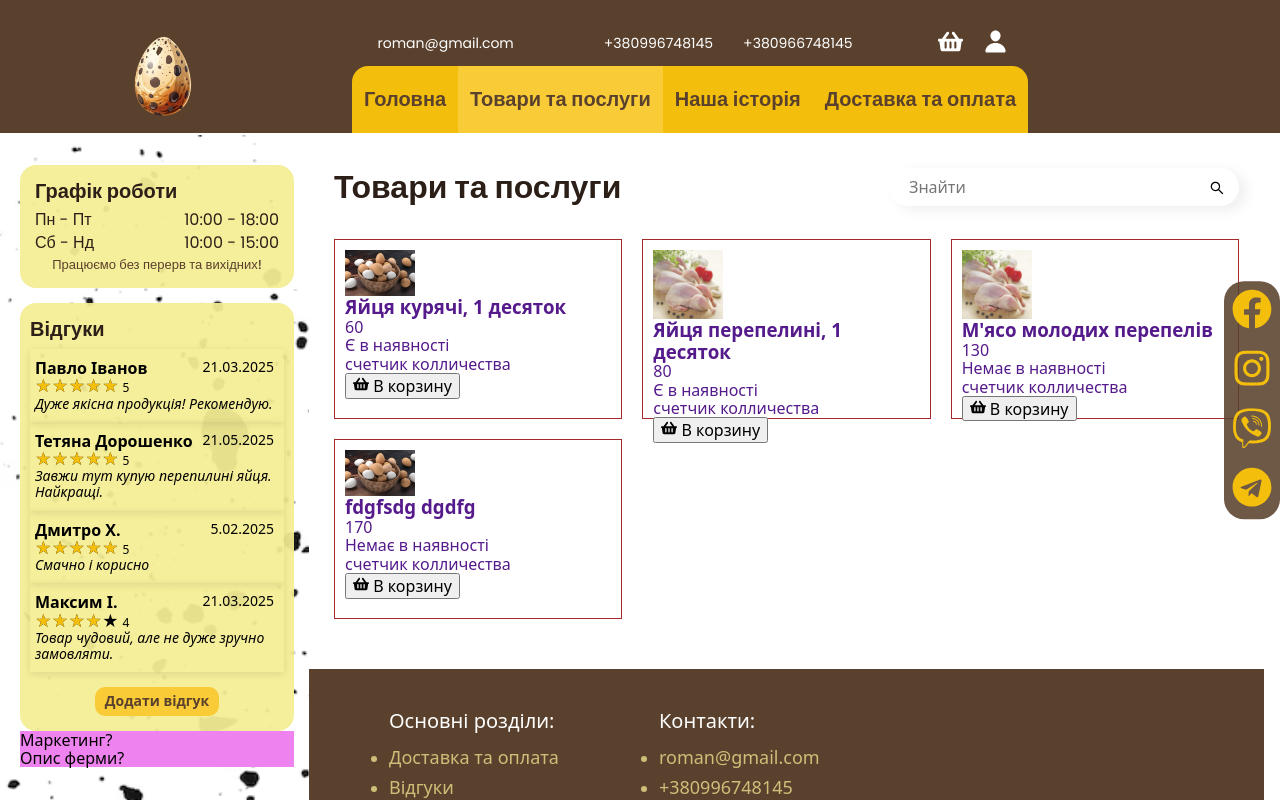
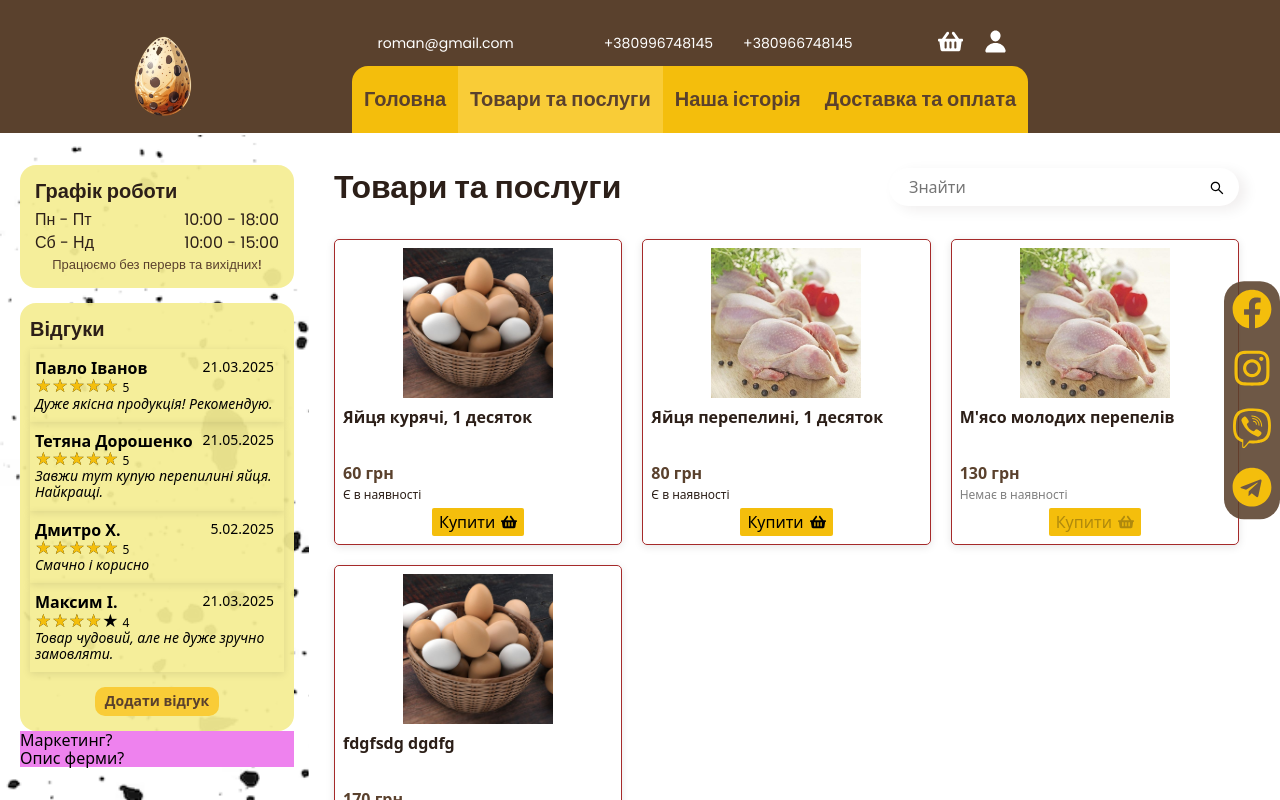
Before and after one commit to al-busova/u_romana, a React (Create React App) app: page /u_romana/goods in a window 1280 px wide. Shown: the top 800 px of the page. Built offline with nearby package versions, Linux system fonts and the light colour scheme.

Commit message:
start profile and some styles in goodpage

```diff
--- a/public/index.html
+++ b/public/index.html
@@ -33,7 +33,7 @@
     <link rel="preconnect" href="https://fonts.googleapis.com" />
     <link rel="preconnect" href="https://fonts.gstatic.com" crossorigin />
     <link
-      href="https://fonts.googleapis.com/css2?family=Poppins:ital,wght@0,400;0,500;0,600;0,700;1,400&display=swap"
+      href="https://fonts.googleapis.com/css2?family=Poppins:ital,wght@0,400;0,500;0,600;0,700;1,400&family=Roboto:wght@300;400;500;700&display=swap"
       rel="stylesheet"
     />
     <title>уРомана</title>
--- a/src/Theme.jsx
+++ b/src/Theme.jsx
@@ -1,3 +1,4 @@
+
 export const theme = {
   colors: {
     accent: '#f4be0c',
@@ -48,4 +49,5 @@ export const theme = {
   shadow: {
     main: '0 2px 8px rgba(0, 0, 0, 0.1)',
   },
+
 };
--- a/src/index.js
+++ b/src/index.js
@@ -3,16 +3,21 @@ import ReactDOM from 'react-dom/client';
 import { BrowserRouter } from 'react-router-dom';
 import { App } from './components/App';
 import { ThemeProvider } from 'styled-components';
-import { theme } from './Theme';
+import { theme} from './Theme';
 import './index.css';
+// import { AdapterDayjs } from '@mui/x-date-pickers/AdapterDayjs';
+// import { LocalizationProvider } from '@mui/x-date-pickers/LocalizationProvider';
+import 'dayjs/locale/uk';
+
 
 ReactDOM.createRoot(document.getElementById('root')).render(
   <React.StrictMode>
-    {' '}
-    <ThemeProvider theme={theme}>
-      <BrowserRouter basename="/u_romana">
-        <App />
-      </BrowserRouter>{' '}
-    </ThemeProvider>
+    {/* <LocalizationProvider dateAdapter={AdapterDayjs} adapterLocale="uk"> */}
+      <ThemeProvider theme={theme}>
+          <BrowserRouter basename="/u_romana">
+            <App />
+          </BrowserRouter>{' '}
+        </ThemeProvider>{' '}
+    {/* </LocalizationProvider> */}
   </React.StrictMode>
 );
--- a/src/pages/GoodsPage/GoodsPage.jsx
+++ b/src/pages/GoodsPage/GoodsPage.jsx
@@ -4,6 +4,12 @@ import {
   WrapperTitle,
   GoodsList,
   GoodLink,
+  GoodImgThumb,
+  GoodTitle,
+  GoodPrice,
+  GoodAvailability,
+  GoodAvailabilityN,
+  BtnCard,
 } from './GoodsPage.styled.jsx';
 import { PageTitle } from 'components/common/CommonText.styled.jsx';
 import { SearchBar } from '../../components/common/SearchBar/SearchBar.jsx';
@@ -77,23 +83,40 @@ const GoodsPage = () => {
             {goods.map(good => (
               <li key={good._id}>
                 <GoodLink href="">
+                  <GoodImgThumb>
+                    {' '}
                     <img src={good.imageURL} alt="eggs" width="70px" />
-                  <h3>{good.title}</h3>
-                  <p>{good.price}</p>
+                  </GoodImgThumb>
+                  <GoodTitle>{good.title}</GoodTitle>
+                  <GoodPrice>{good.price} грн</GoodPrice>
                   {good.availability ? (
-                    <p>Є в наявності</p>
-                  ) : (
-                    <p>Немає в наявності</p>
-                  )}
-                  <p> счетчик колличества {good.count}</p>
-                  <button
+                    <>
+                      <GoodAvailability>Є в наявності</GoodAvailability>
+                      <BtnCard
                         onClick={e => {
                           e.preventDefault();
                           addToBasket(good);
                         }}
                       >
-                    <FaShoppingBasket /> В корзину
-                  </button>{' '}
+                        Купити
+                        <FaShoppingBasket />
+                      </BtnCard>
+                    </>
+                  ) : (
+                    <>
+                      <GoodAvailabilityN>Немає в наявності</GoodAvailabilityN>
+                      <BtnCard
+                        disabled
+                        onClick={e => {
+                          e.preventDefault();
+                          addToBasket(good);
+                        }}
+                      >
+                        Купити
+                        <FaShoppingBasket />
+                      </BtnCard>
+                    </>
+                  )}
                 </GoodLink>
               </li>
             ))}{' '}
--- a/src/pages/GoodsPage/GoodsPage.styled.jsx
+++ b/src/pages/GoodsPage/GoodsPage.styled.jsx
@@ -5,7 +5,7 @@ export const GoodsSection = styled.section`
   padding-bottom: 30px;
 `;
 export const WrapperTitle = styled.div`
-display:flex;
+  display: flex;
   justify-content: space-between;
   align-items: center;
   margin-bottom: 30px;
@@ -26,19 +26,82 @@ display: flex;
   flex-wrap: wrap;
   gap: 20px;
   > li {
-flex-basis: calc((100% - 40px)/3);
-height: 180px;
+    flex-basis: calc((100% - 40px) / 3);
+    max-height: 320px;
   }
   @media ${device.tablet} {
-
   }
 `;
 export const GoodLink = styled.a`
   display: block;
-border: 1px solid brown;
-padding: 10px;
+  border: 0.5px solid brown;
+  border-radius: 5px;
+  padding: 8px;
   width: 100%;
   height: 100%;
+  box-shadow: ${p => p.theme.shadow.main};
+  &:hover, &:focus {
+    transform: scale(1.05);
+  }
   @media ${device.tablet} {
   }
 `;
+export const GoodImgThumb = styled.div`
+  display: block;
+  margin: 0 auto;
+  width: 150px;
+  height: 150px;
+  > img {
+    object-position: center;
+   object-fit: cover;
+   width: 100%;
+   height: 100%;
+  }
+  @media ${device.tablet} {
+  }
+`;
+export const GoodTitle = styled.h3`
+  font-size: ${p => p.theme.fontSizes.fs16};
+  color: ${p => p.theme.colors.mainText};
+  margin-top: 10px;
+  margin-bottom: 10px;
+  min-height: 46px ;
+  @media ${device.tablet} {
+  }
+`;
+export const GoodPrice = styled.p`
+  font-size: ${p => p.theme.fontSizes.fs16};
+  color: ${p => p.theme.colors.background};
+  margin-bottom: 6px;
+  font-weight: ${p => p.theme.fontWeights.fw700};
+  @media ${device.tablet} {
+  }
+`;
+export const GoodAvailability = styled.p`
+  font-size: ${p => p.theme.fontSizes.fs12};
+  color: ${p => p.theme.colors.mainText};
+  margin-bottom: 6px;
+  @media ${device.tablet} {
+  }
+`;
+export const GoodAvailabilityN = styled.p`
+  font-size: ${p => p.theme.fontSizes.fs12};
+  color: gray;
+  margin-bottom: 6px;
+  @media ${device.tablet} {
+  }
+`;
+export const BtnCard = styled.button`
+  font-size: ${p => p.theme.fontSizes.fs16};
+  background-color: ${p => p.theme.colors.accent};
+  margin: 0 auto;
+  margin-top: 6px;
+  border: 1px solid transparent;
+  border-radius: 2px;
+  padding: 4px 6px;
+  display: flex;
+  align-items: center;
+  gap: 6px;
+  @media ${device.tablet} {
+  }
+`;
--- a/src/pages/UserPage/UserPage.jsx
+++ b/src/pages/UserPage/UserPage.jsx
@@ -1,18 +1,20 @@
 import { PageTitle } from 'components/common/CommonText.styled';
-import { Section } from './UserPage.styled';
-const user =
-  {
-    name: 'Alona Busova',
-    email: 'alona.busova@gmail.com',
-    phone: '+380985896183',
-    _id: '478hhfsh',
-  };
+
+const user = {
+  name: 'Alona Busova',
+  email: 'alona.busova@gmail.com',
+  phone: '+380985896183',
+  birthday: '2024-05-18T14:43:52.842Z',
+  _id: '478hhfsh',
+};
+
 const UserPage = () => {
+
   return (
     <>
-      <Section>
+      <section>
         <PageTitle>Профіль</PageTitle>
-        {user &&
+        {user && (
           <ul>
             <li>
               <p>Ім'я</p> <h3>{user.name}</h3>
@@ -26,9 +28,17 @@ const UserPage = () => {
               <p>Номер телефону</p>
               <p>{user.phone}</p>
             </li>
+            <li>
+              <form action="">
+                Date
+                <input type="date" />
+
+                <button type="submit">Change</button>
+              </form>
+            </li>
           </ul>
-        }
-      </Section>
+        )}
+      </section>
     </>
   );
 };
--- a/src/pages/UserPage/UserPage.styled.jsx
+++ b/src/pages/UserPage/UserPage.styled.jsx
@@ -1,6 +1,2 @@
 import styled from 'styled-components';
 // import { device } from 'Device';
-
-export const Section = styled.section`
-
-`;
```
Also changed, not shown: package.json (+8 -1 lines), 1 other file (tests, documents, lock files or other folders). Lines whose indentation alone changed are shown as unchanged.
